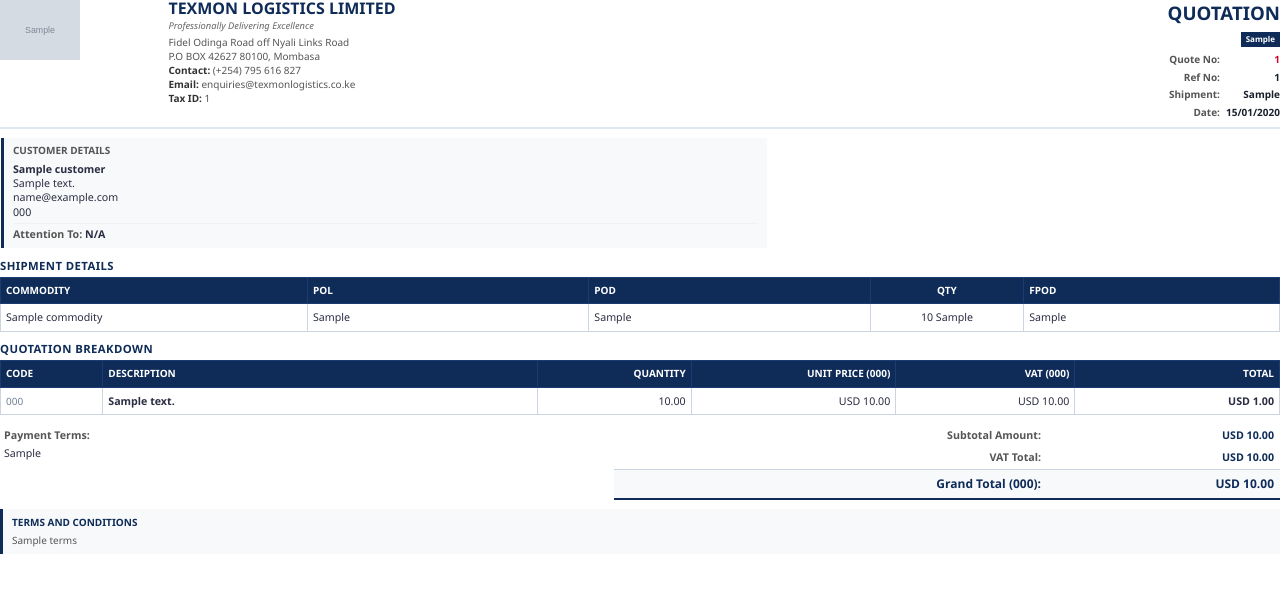
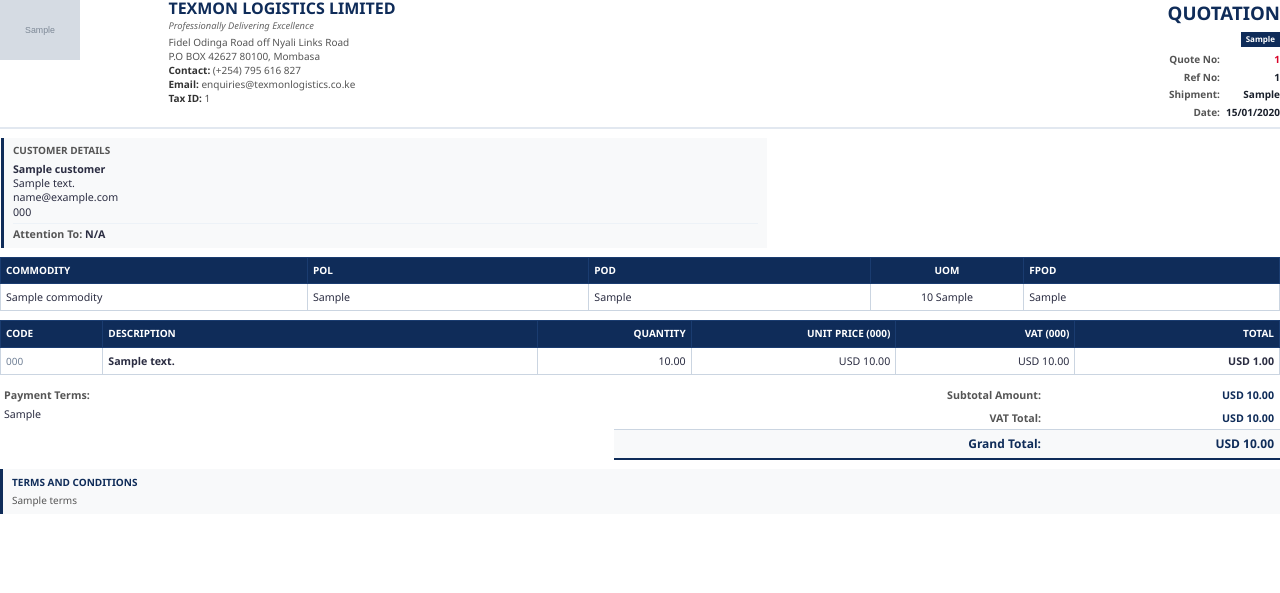
Before and after one commit to LelionV/Texmon-Final, a Django app: template templates/quotations/quotation_pdf.html in a window 1280 px wide. Shown: the top 593 px of the page. Run offline with Django 5.2, Linux system fonts and the light colour scheme; the template is opened without the code that fills it: most values are stand-ins (such as "Sample title", 1, 10 or a date in 2020); grey boxes marked "Sample" are stand-in pictures.

Commit message:
Update quotation_pdf.html

```diff
--- a/templates/quotations/quotation_pdf.html
+++ b/templates/quotations/quotation_pdf.html
@@ -223,10 +223,6 @@
      SHIPMENT DETAILS
      ===================================================== -->
 
-<div class="quote-section">
-    Shipment Details
-</div>
-
 <table class="doc-table shipment-table">
 
     <thead>
@@ -234,7 +230,7 @@
             <th class="left" style="width: 24%;">Commodity</th>
             <th class="left" style="width: 22%;">POL</th>
             <th class="left" style="width: 22%;">POD</th>
-            <th class="center" style="width: 12%;">Qty</th>
+            <th class="center" style="width: 12%;">UOM</th>
             <th class="left" style="width: 20%;">FPOD</th>
         </tr>
     </thead>
@@ -273,10 +269,6 @@
 <!-- =====================================================
      QUOTATION BREAKDOWN
      ===================================================== -->
-
-<div class="quote-section">
-    Quotation Breakdown
-</div>
 
 <table class="doc-table pricing-table">
 
@@ -403,7 +395,7 @@
                         <tr class="grand-total">
 
                             <td class="total-label">
-                                Grand Total ({{ currency_code }}):
+                                Grand Total:
                             </td>
 
                             <td class="total-value">
```
